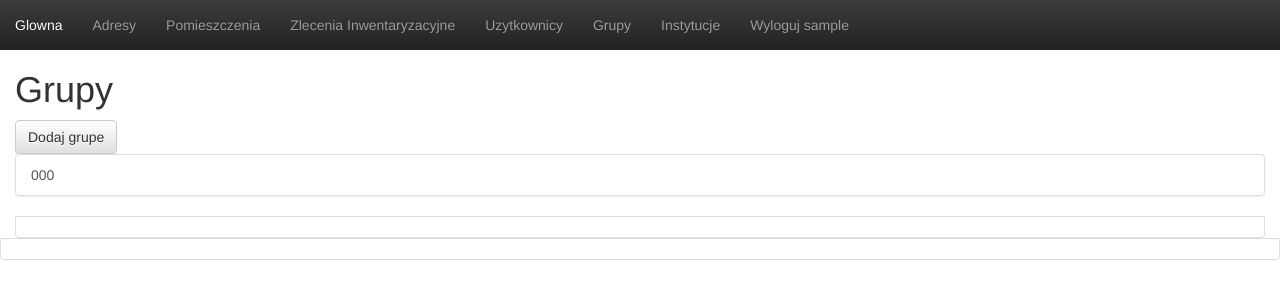
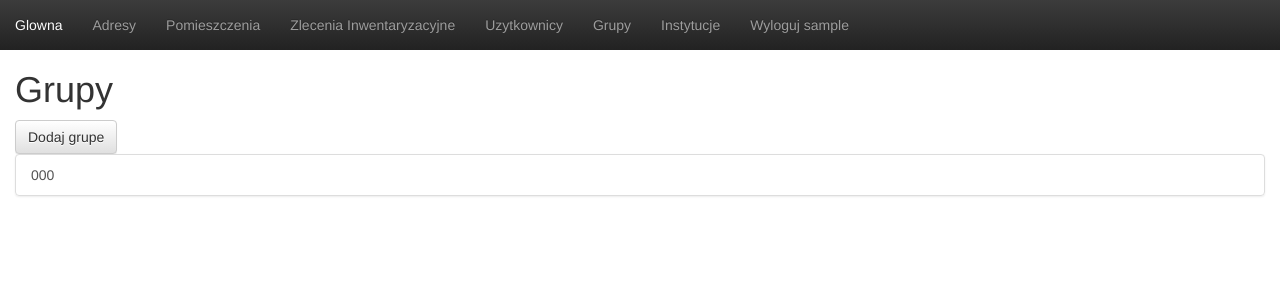
Before and after one commit to Valumior/inventory, a Django app: page /group/ in a window 1280 px wide. Shown: the top 300 px of the page. Run offline with Django 3.2, Linux system fonts and the light colour scheme; a user stored in the database is signed in; tables that the repository leaves empty hold one stand-in row (values such as "Sample post"); some libraries are stand-ins or nearby versions.

Commit message:
template error

```diff
--- a/manager/templates/entryGroup.html
+++ b/manager/templates/entryGroup.html
@@ -7,7 +7,7 @@
 	{% endif %}
 	<div class="list-group">
 		{% for group in groups %}
-			<a class="list-group-item" href="{% url 'entryGroupDetails' pk=group.id %}">{{ group.group_number }}</li>
+			<a class="list-group-item" href="{% url 'entryGroupDetails' pk=group.id %}">{{ group.group_number }}</a>
 		{% endfor %}
 	</div>
 {% endblock %}
```
